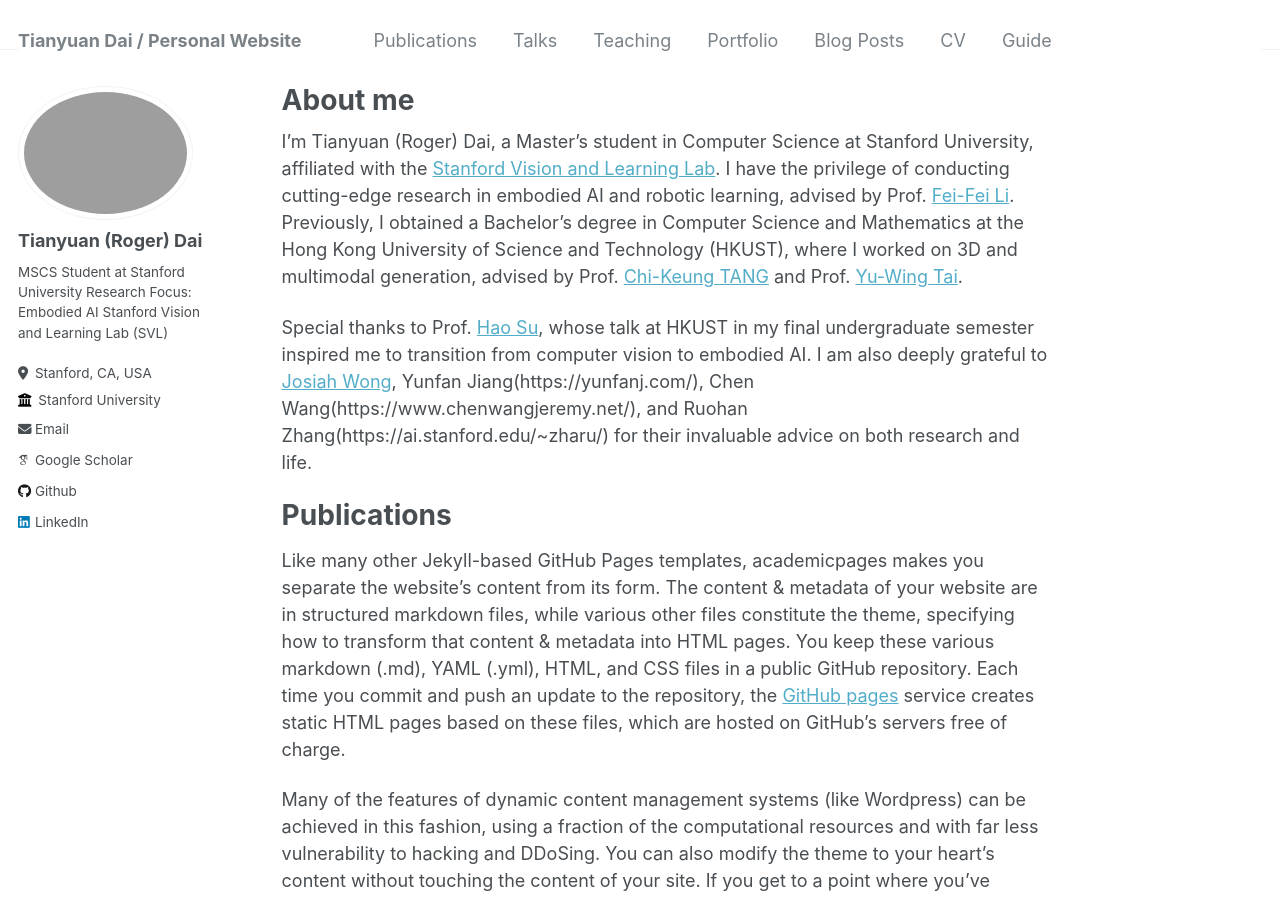
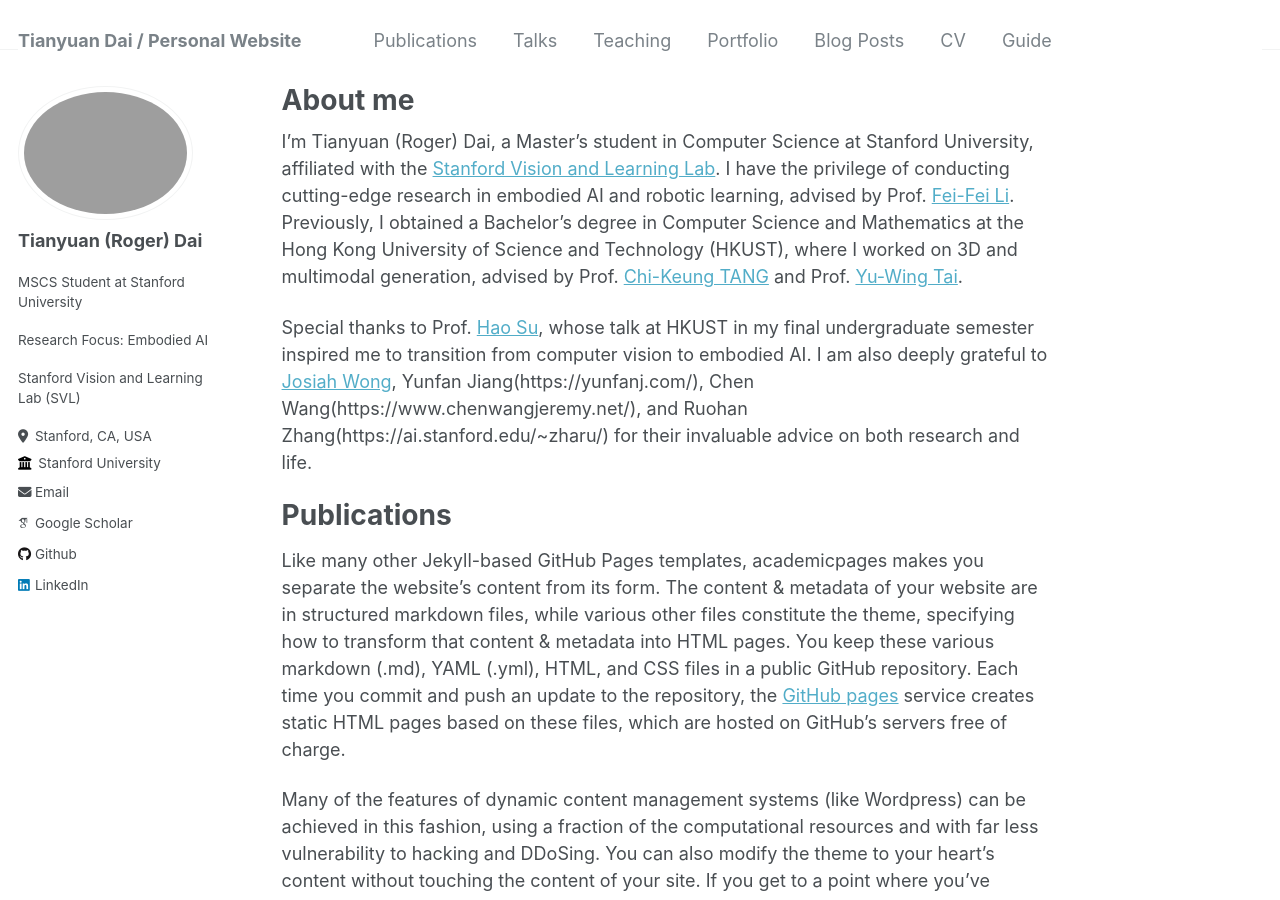
Before and after one commit to RogerDAI1217/RogerDai.github.io, a Jekyll site: the page built from _pages/about.md, in a window 1280 px wide and 900 px high. Built offline with Jekyll 4.4.1, drawn with Linux system fonts in a browser that asks for light colours; some web fonts are replaced.

```diff
--- a/_config.yml
+++ b/_config.yml
@@ -25,9 +25,9 @@ author:
   name             : "Tianyuan (Roger) Dai"
   pronouns         : # example: "she/her"
   bio              : |
-                      MSCS Student at Stanford University
-                      Research Focus: Embodied AI
-                      Stanford Vision and Learning Lab (SVL)
+                      <p>MSCS Student at Stanford University</p>
+                      <p>Research Focus: Embodied AI</p>
+                      <p>Stanford Vision and Learning Lab (SVL)</p>
   location         : "Stanford, CA, USA"
   employer         : "Stanford University"
   uri              : # URL
```
